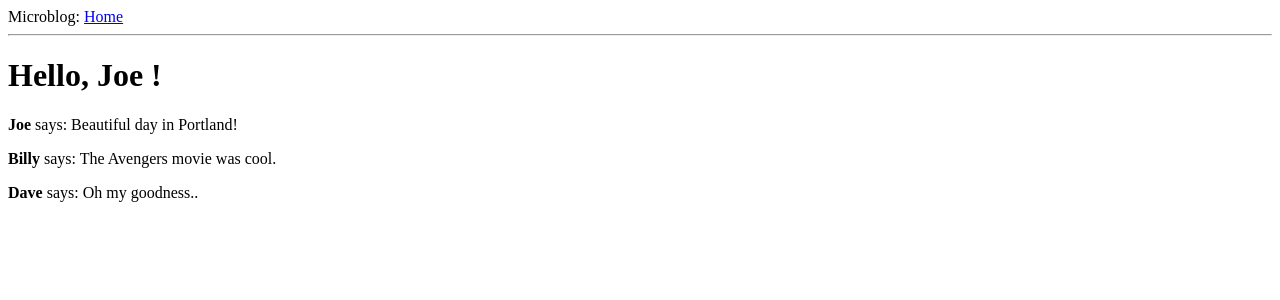
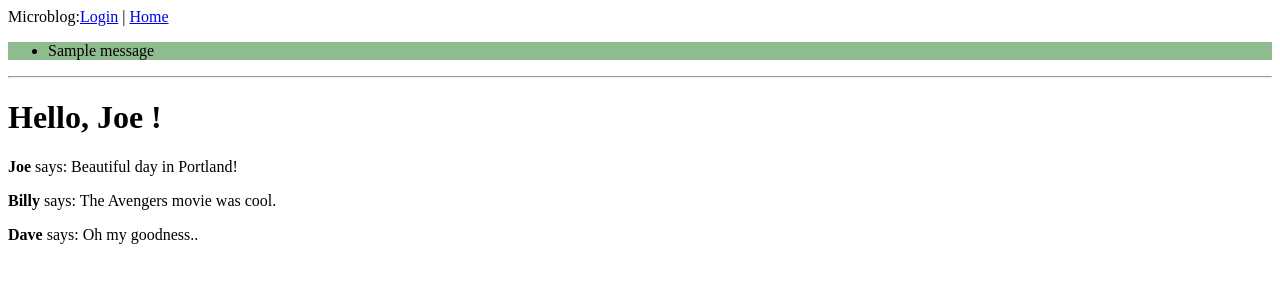
Before and after one commit to mikebarkas/flask-microblog-tutorial, a Flask app: page / in a window 1280 px wide. Shown: the top 300 px of the page. Run offline with Flask 2, Linux system fonts and the light colour scheme; one stand-in notice (Sample message) is shown.

Commit message:
Add flash message html in base template.

```diff
--- a/app/templates/base.html
+++ b/app/templates/base.html
@@ -8,7 +8,18 @@
   </head>
 
   <body>
-    <div>Microblog: <a href="/index">Home</a></div>
+    <div>Microblog:<a href="/login">Login</a> | <a href="/index">Home</a></div>
+
+    {% with messages = get_flashed_messages() %}
+      {% if messages %}
+        <ul style="background: darkseagreen">
+        {% for message in messages %}
+            <li>{{ message }} </li>
+        {% endfor %}
+        </ul>
+      {% endif %}
+    {% endwith %}
+
     <hr/>
     {% block content %}{% endblock %}
   </body>
```
